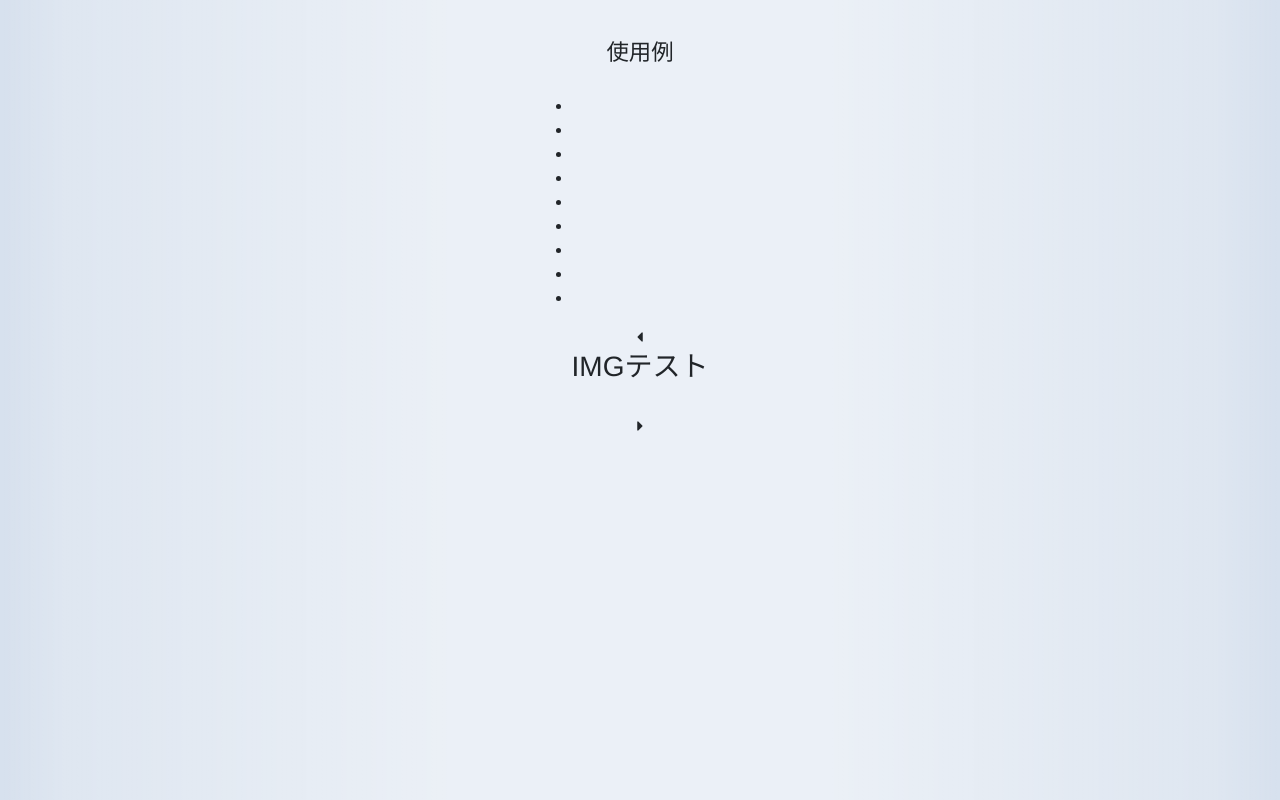
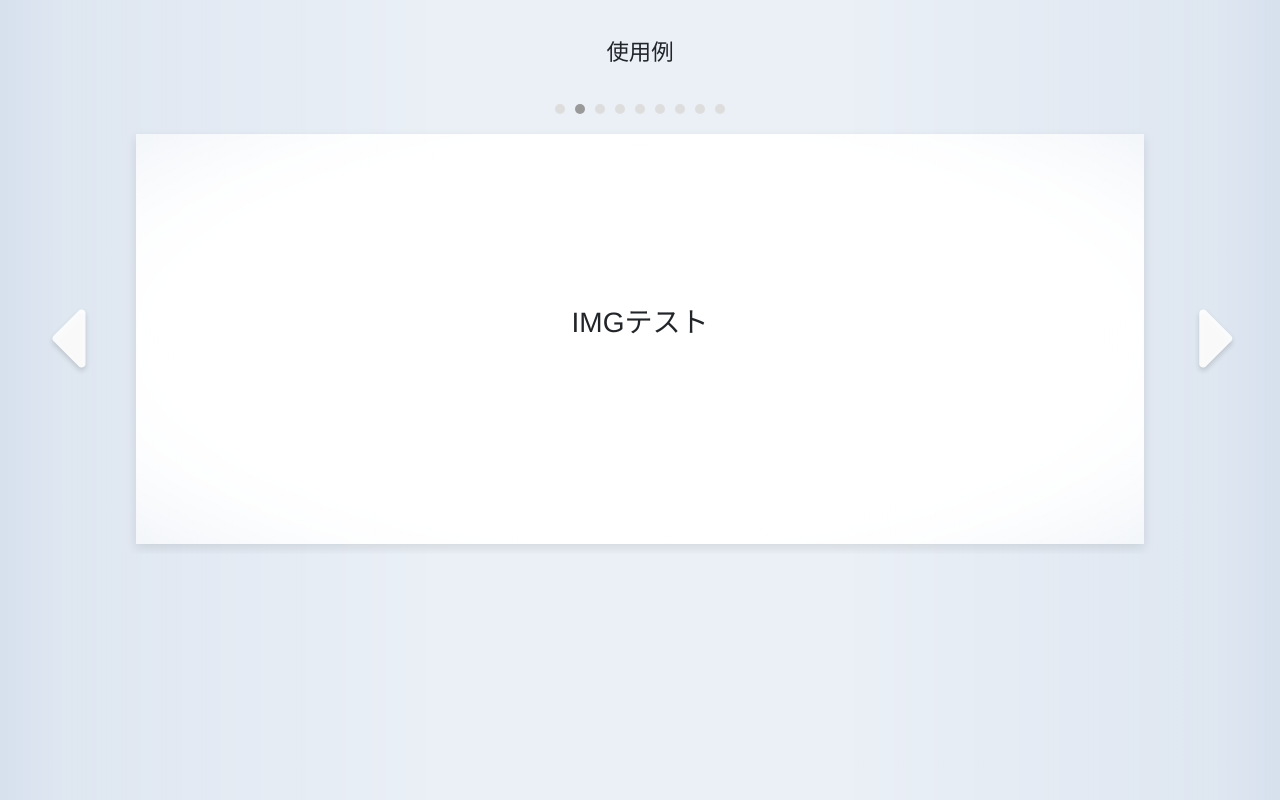
Before and after one commit to ashinon/slide-show, a website built with webpack: page index.html in a window 1280 px wide. Built offline with nearby package versions, Linux system fonts and the light colour scheme.

Commit message:
[modify]htmlにスライドショー用のCSSのリンクを追記

```diff
--- a/index.html
+++ b/index.html
@@ -21,6 +21,7 @@
       integrity="sha384-UHRtZLI+pbxtHCWp1t77Bi1L4ZtiqrqD80Kn4Z8NTSRyMA2Fd33n5dQ8lWUE00s/"
       crossorigin="anonymous"
     />
+    <link href="dist/css/slide-show.css" rel="stylesheet" />
     <link href="dist/css/style.css" rel="stylesheet" />
     <script src="dist/js/index.js"></script>
   </head>
```
